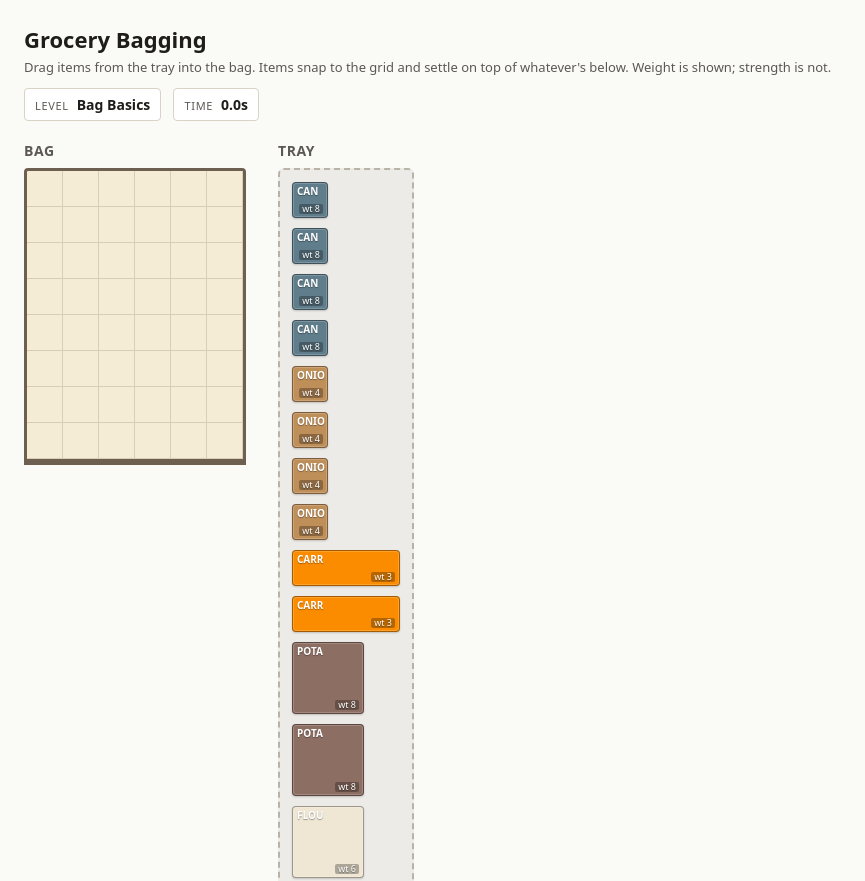
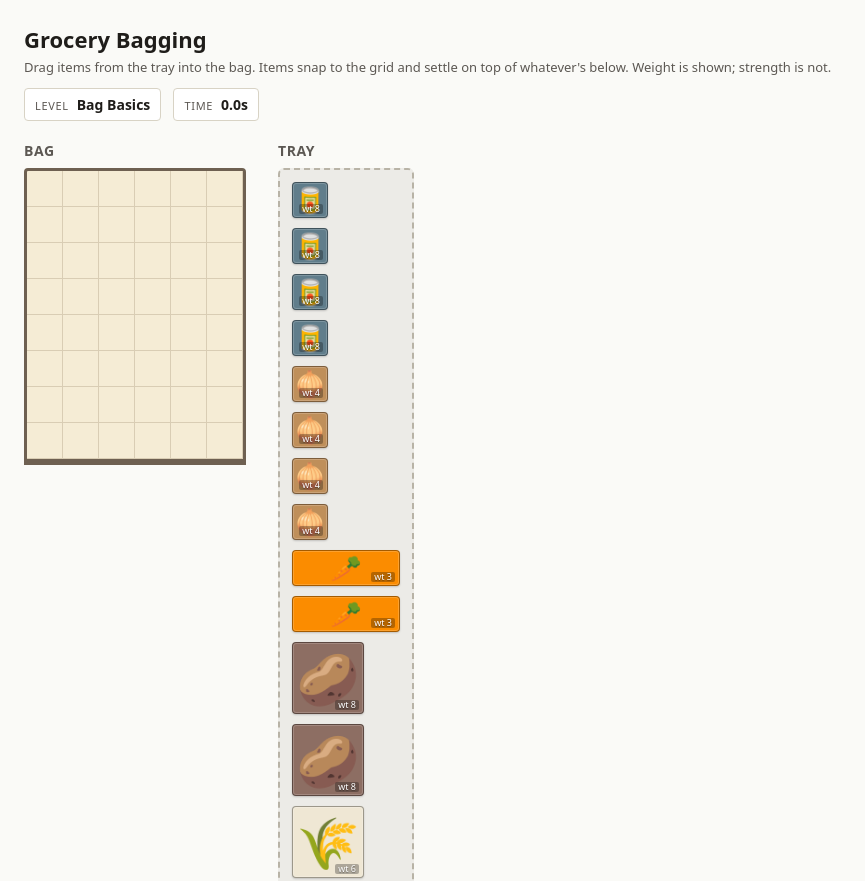
Before and after one commit to wenqinglim/self-checkout, a website with bundled scripts: page index.html in a window 1280 px wide. Shown: the top 881 px of the page, without its empty margins (0-865 px from the left). Built offline with nearby package versions, Linux system fonts and the light colour scheme.

Commit message:
Replace per-item short tags with emojis (#13)
* Replace per-item short tags with emojis

The 4-letter abbreviations (CAN, SODA, WMLN, BAGT…) are hard to read
and often opaque on first sight. Each item now carries a single emoji
that renders centered in the cell, sized proportionally to the item's
shorter footprint edge so 1x1 chips stay legible while 3x3 boxes read
as full icons. Item names still appear on hover via the `title` attr.

Why: the player needs to know *what* an item is at a glance to reason
about its weight and fragility; cryptic four-letter codes were doing
the opposite. Emoji are universal and footprint-aware.

Logic, scoring, and the breakage model are untouched; bag and tray
sizes are intentionally left for a separate PR. All 36 logic tests
pass.

* Address PR 13 review: pin weight badge to bottom; fix stale comment

The label now uses position: absolute, so it's removed from flex flow.
That left .item-weight as the only in-flow flex child, and with
`justify-content: space-between` it snapped to the top of the column
instead of the bottom. Added `margin-top: auto` on the weight badge to
push it back to the bottom edge; the existing `align-self: flex-end`
already keeps it on the right.

Also updated the stale comment at the top of `.item` ("tag + wt badge"
→ "emoji + wt badge") so the rationale matches what's actually drawn
in the cell.

Tests: 36/36.

```diff
--- a/data/items.js
+++ b/data/items.js
@@ -8,7 +8,8 @@
 //   strength  — HIDDEN; max loadFromAbove*CARRY_FACTOR before the item breaks
 //   value     — points awarded if the item survives the carry
 //   color     — placeholder visual; readable rectangles for the MVP
-//   tag       — short shorthand the player can read on the rectangle
+//   emoji     — single glyph rendered centered on the rectangle as the
+//               in-cell label; sized proportional to footprint by render.js
 //
 // The grid unit was halved in `feature/halve-grid-resolution`: a 1x1 cell is
 // now the size of a small can. Larger items are sized in multiples of that.
@@ -25,7 +26,7 @@ export const ITEMS = {
     strength: 60,
     value: 30,
     color: "#2e7d32",
-    tag: "WMLN",
+    emoji: "🍉",
   },
   canned: {
     id: "canned",
@@ -35,7 +36,7 @@ export const ITEMS = {
     strength: 45,
     value: 10,
     color: "#607d8b",
-    tag: "CAN",
+    emoji: "🥫",
   },
   soda: {
     id: "soda",
@@ -45,7 +46,7 @@ export const ITEMS = {
     strength: 30,
     value: 15,
     color: "#1565c0",
-    tag: "SODA",
+    emoji: "🥤",
   },
   cereal: {
     id: "cereal",
@@ -55,7 +56,7 @@ export const ITEMS = {
     strength: 14,
     value: 12,
     color: "#ef6c00",
-    tag: "CER",
+    emoji: "🥣",
   },
   bread: {
     id: "bread",
@@ -65,7 +66,7 @@ export const ITEMS = {
     strength: 5,
     value: 20,
     color: "#c69c6d",
-    tag: "BRD",
+    emoji: "🍞",
   },
   eggs: {
     id: "eggs",
@@ -75,7 +76,7 @@ export const ITEMS = {
     strength: 3,
     value: 35,
     color: "#fbc02d",
-    tag: "EGGS",
+    emoji: "🥚",
   },
   chips: {
     id: "chips",
@@ -85,7 +86,7 @@ export const ITEMS = {
     strength: 2,
     value: 8,
     color: "#e53935",
-    tag: "CHP",
+    emoji: "🍟",
   },
   jar: {
     id: "jar",
@@ -95,7 +96,7 @@ export const ITEMS = {
     strength: 12,
     value: 25,
     color: "#8e63b5",
-    tag: "JAR",
+    emoji: "🫙",
   },
   strawberries: {
     id: "strawberries",
@@ -105,7 +106,7 @@ export const ITEMS = {
     strength: 4,
     value: 22,
     color: "#e91e63",
-    tag: "STRW",
+    emoji: "🍓",
   },
   bananas: {
     id: "bananas",
@@ -115,7 +116,7 @@ export const ITEMS = {
     strength: 6,
     value: 18,
     color: "#fdd835",
-    tag: "BNNA",
+    emoji: "🍌",
   },
   greens: {
     id: "greens",
@@ -125,7 +126,7 @@ export const ITEMS = {
     strength: 4,
     value: 15,
     color: "#7cb342",
-    tag: "GRN",
+    emoji: "🥬",
   },
   potatoes: {
     id: "potatoes",
@@ -135,7 +136,7 @@ export const ITEMS = {
     strength: 50,
     value: 18,
     color: "#8d6e63",
-    tag: "POTA",
+    emoji: "🥔",
   },
   onions: {
     id: "onions",
@@ -145,7 +146,7 @@ export const ITEMS = {
     strength: 30,
     value: 12,
     color: "#bf8f5a",
-    tag: "ONIO",
+    emoji: "🧅",
   },
   carrots: {
     id: "carrots",
@@ -155,7 +156,7 @@ export const ITEMS = {
     strength: 20,
     value: 14,
     color: "#fb8c00",
-    tag: "CARR",
+    emoji: "🥕",
   },
 
   // --- Odd-aspect-ratio items unlocked by the finer grid ------------------
@@ -170,7 +171,7 @@ export const ITEMS = {
     strength: 4,
     value: 16,
     color: "#d2a35c",
-    tag: "BAGT",
+    emoji: "🥖",
   },
 
   // Wine: 1x3, narrow and tall. Has real heft but mid-fragile — it can hold
@@ -184,7 +185,7 @@ export const ITEMS = {
     strength: 10,
     value: 30,
     color: "#7a1f3d",
-    tag: "WINE",
+    emoji: "🍷",
   },
 
   // Pizza: 3x3, a big flat box. Surprisingly fragile — strength 6 means a
@@ -199,7 +200,7 @@ export const ITEMS = {
     strength: 6,
     value: 28,
     color: "#c83e3e",
-    tag: "PIZA",
+    emoji: "🍕",
   },
 
   // Flour: 2x2 rigid bag of flour. Bulky, mid-weight, and tough — a reasonable
@@ -212,6 +213,6 @@ export const ITEMS = {
     strength: 25,
     value: 14,
     color: "#efe7d4",
-    tag: "FLOU",
+    emoji: "🌾",
   },
 };
--- a/src/render.js
+++ b/src/render.js
@@ -119,11 +119,14 @@ function itemEl(placement, items, opts) {
     el.style.height = `calc(var(--cell) * ${item.footprint.h})`;
   }
 
-  // Use the short `tag` in-cell — the full `name` wraps awkwardly on 1×1
-  // footprints. The full name is available on the wrapper's `title` attr.
+  // The emoji is the primary in-cell identifier; the full `name` lives on
+  // the wrapper's `title` attr. Size scales with the item's shorter edge so
+  // a 1×1 can stays legible while a 3×3 watermelon reads as a big icon.
   const label = document.createElement("div");
   label.className = "item-label";
-  label.textContent = item.tag;
+  label.textContent = item.emoji;
+  const scale = Math.min(item.footprint.w, item.footprint.h);
+  label.style.setProperty("--emoji-scale", scale);
   el.appendChild(label);
 
   const weight = document.createElement("div");
--- a/style.css
+++ b/style.css
@@ -113,7 +113,7 @@ header h1 { margin: 0 0 4px 0; font-size: 22px; }
   flex-direction: column;
   justify-content: space-between;
   /* Tightened from 6px 8px / 12px font to fit a 36px cell — a 1x1 item is
-   * now a small chip and needs to legibly show the tag + wt badge. */
+   * now a small chip and needs to legibly show the emoji + wt badge. */
   padding: 3px 4px;
   font-size: 10px;
   line-height: 1.1;
@@ -122,15 +122,34 @@ header h1 { margin: 0 0 4px 0; font-size: 22px; }
 }
 
 /* Both children are promoted above the .item.damaged ::after overlay
- * (which paints last as a sibling and would otherwise obscure them). */
+ * (which paints last as a sibling and would otherwise obscure them).
+ *
+ * The label is the emoji glyph. It fills the item area and is centered so
+ * 1×1 chips and 3×3 boxes both read at a glance. `--emoji-scale` is set
+ * inline per-item to min(footprint.w, footprint.h) — bigger items get
+ * bigger glyphs without overflowing the cell. */
 .item-label {
-  font-weight: 600;
-  position: relative;
+  position: absolute;
+  inset: 0;
+  display: flex;
+  align-items: center;
+  justify-content: center;
+  font-size: calc(var(--cell) * var(--emoji-scale, 1) * 0.7);
+  line-height: 1;
   z-index: 1;
+  /* Emoji don't need the readability text-shadow inherited from .item, and
+   * it muddies the glyphs. */
+  text-shadow: none;
 }
 
 .item-weight {
+  /* The emoji label is now position: absolute, so the weight badge is the
+   * only in-flow flex child. `justify-content: space-between` on a single
+   * child pins it to the main-start (top); `margin-top: auto` shoves it
+   * back to the bottom edge where it belongs. `align-self: flex-end`
+   * keeps it pushed to the cross-axis end (right). */
   align-self: flex-end;
+  margin-top: auto;
   font-variant-numeric: tabular-nums;
   font-size: 9px;
   background: rgba(0, 0, 0, 0.28);
```
